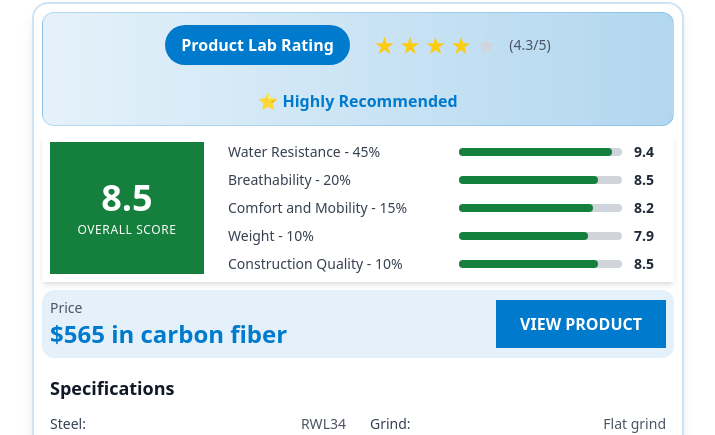
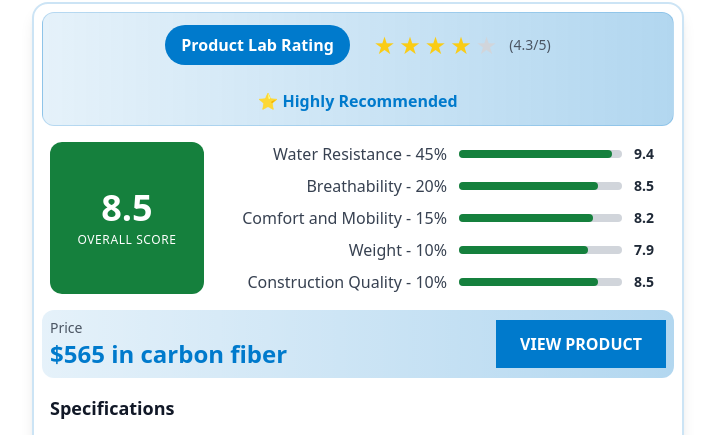
Before and after one commit to navi-singh/ProductLabR, a Next.js app: page /articles/anso_aros_knife in a window 1280 px wide. Shown: the part 632-1067 px from the top of the page, without its empty margins (200-915 px from the left). Built offline with nearby package versions, Linux system fonts and the light colour scheme.

Commit message:
Update the spacing and style on ratings panel

```diff
--- a/app/articles/[slug]/page.tsx
+++ b/app/articles/[slug]/page.tsx
@@ -63,7 +63,7 @@ return (
       )}
 
       {/* Product Info Box */}
-      <aside className="mb-8 bg-white border-2 border-trustworthy/20 rounded-2xl p-2 shadow-lg">
+      <aside className="mb-4 bg-white border-2 border-trustworthy/20 rounded-2xl p-2 shadow-lg">
         <div className="w-full space-y-2">
           {/* Product Rating */}
           <div className="text-center bg-gradient-to-r from-trustworthy/10 to-trustworthy/30 rounded-xl p-3 border border-trustworthy/20">
--- a/components/ScoreCard.tsx
+++ b/components/ScoreCard.tsx
@@ -13,9 +13,10 @@ export interface ScoreCardProps {
 export default function ScoreCard({calculatedOverallScore, metrics }: ScoreCardProps) {
 
   return (
-    <div className="flex flex-col md:flex-row bg-white p-2 rounded-md shadow-md w-full">
+    <div className="flex justify-center w-full">
+      <div className="flex flex-col md:flex-row bg-white p-2 rounded-md rounded-xl w-full max-w-4xl">
         {/* Overall Score */}
-      <div className="flex flex-col items-center justify-center bg-green-700 text-white p-2 rounded-md w-full md:w-1/4 mb-3 md:mb-0">
+        <div className="flex flex-col items-center justify-center bg-green-700 text-white p-2 rounded-xl w-full md:w-1/4 mb-3 md:mb-0">
           <span className="text-4xl font-bold">{calculatedOverallScore/10}</span>
           <span className="text-xs uppercase tracking-wider mt-1">Overall Score</span>
         </div>
@@ -23,8 +24,8 @@ export default function ScoreCard({calculatedOverallScore, metrics }: ScoreCardP
         {/* Metrics */}
         <div className="flex-1 md:pl-6 space-y-2 w-full">
           {metrics.map((metric) => (
-          <div key={metric.name} className="flex items-center">
-            <div className="w-1/2 text-sm text-gray-700">{metric.name}</div>
+            <div key={metric.name} className="flex items-center justify-between">
+              <div className="w-1/2 text-md text-gray-700 text-right">{metric.name}</div>
               <div className="flex-1 mx-3 h-2 bg-gray-300 rounded-full">
                 <div
                   className="h-2 bg-green-700 rounded-full"
@@ -36,5 +37,6 @@ export default function ScoreCard({calculatedOverallScore, metrics }: ScoreCardP
           ))}
         </div>
       </div>
+    </div>
   );
 }
--- a/components/article/PriceButton.tsx
+++ b/components/article/PriceButton.tsx
@@ -13,7 +13,7 @@ export default function PriceButton({ price }: PriceButtonProps) {
   };
 
   return (
-    <div className="bg-trustworthy/10 rounded-xl p-2">
+    <div className="bg-gradient-to-r from-trustworthy/10 to-trustworthy/30 rounded-xl p-2">
       <div className="flex items-center justify-between">
         <div>
           <p className="text-sm text-gray-600">Price</p>
```
Lines whose indentation alone changed are shown as unchanged.
